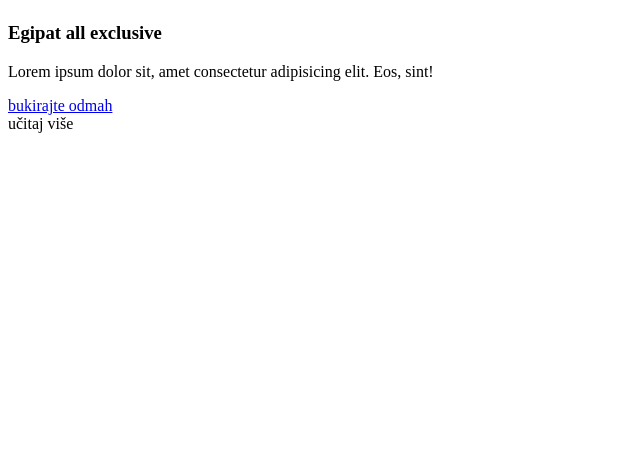
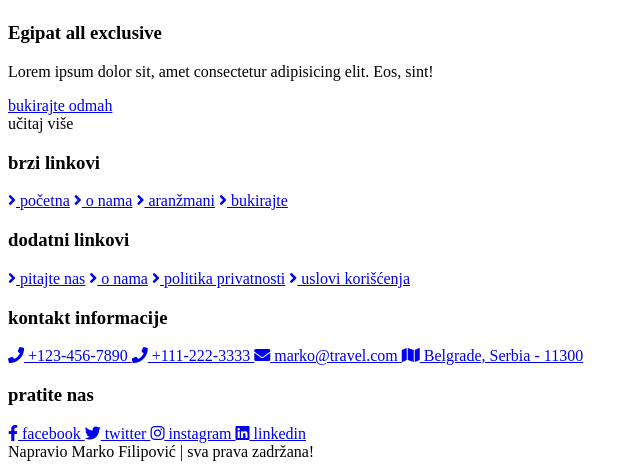
Before and after one commit to markofilipovic2762/markotravel, a PHP site: page /aranzman.php in a window 1280 px wide. Shown: the part 5119-5588 px from the top of the page, without its empty margins (0-640 px from the left). Before the commit the page ends 5252 px from the top, so only its background shows below. Run offline with PHP 8.4, Linux system fonts and the light colour scheme.

Commit message:
finisiranje aranzmana

```diff
--- a/aranzman.php
+++ b/aranzman.php
@@ -185,3 +185,54 @@
         <div class="load-more"><span class="btn">učitaj više</span></div>
 
     </section>
+    <section class="footer">
+
+        <div class="box-container">
+
+            <div class="box">
+                <h3>brzi linkovi</h3>
+                <a href="pocetna.php"> <i class="fas fa-angle-right"></i> početna</a>
+                <a href="o_nama.php"> <i class="fas fa-angle-right"></i> o nama</a>
+                <a href="aranzman.php"> <i class="fas fa-angle-right"></i> aranžmani</a>
+                <a href="bukiranje.php"> <i class="fas fa-angle-right"></i> bukirajte</a>
+            </div>
+
+            <div class="box">
+                <h3>dodatni linkovi</h3>
+                <a href="#"> <i class="fas fa-angle-right"></i> pitajte nas</a>
+                <a href="#"> <i class="fas fa-angle-right"></i> o nama</a>
+                <a href="#"> <i class="fas fa-angle-right"></i> politika privatnosti</a>
+                <a href="#"> <i class="fas fa-angle-right"></i> uslovi korišćenja</a>
+            </div>
+
+            <div class="box" id="kontakt">
+                <h3 id="kontakt">kontakt informacije</h3>
+                <a href="#"> <i class="fas fa-phone"></i> +123-456-7890 </a>
+                <a href="#"> <i class="fas fa-phone"></i> +111-222-3333 </a>
+                <a href="#"> <i class="fas fa-envelope"></i> marko@travel.com </a>
+                <a href="#"> <i class="fas fa-map"></i> Belgrade, Serbia - 11300 </a>
+            </div>
+
+            <div class="box">
+                <h3>pratite nas</h3>
+                <a href="#"> <i class="fab fa-facebook-f"></i> facebook </a>
+                <a href="#"> <i class="fab fa-twitter"></i> twitter </a>
+                <a href="#"> <i class="fab fa-instagram"></i> instagram </a>
+                <a href="#"> <i class="fab fa-linkedin"></i> linkedin </a>
+            </div>
+
+        </div>
+
+        <div class="credit"> Napravio <span>Marko Filipović</span> | sva prava zadržana! </div>
+
+    </section>
+
+
+
+    <!-- swiper js link  -->
+    <script src="https://unpkg.com/swiper@7/swiper-bundle.min.js"></script>
+    <script src="js/script.js"></script>
+
+</body>
+
+</html>
```
